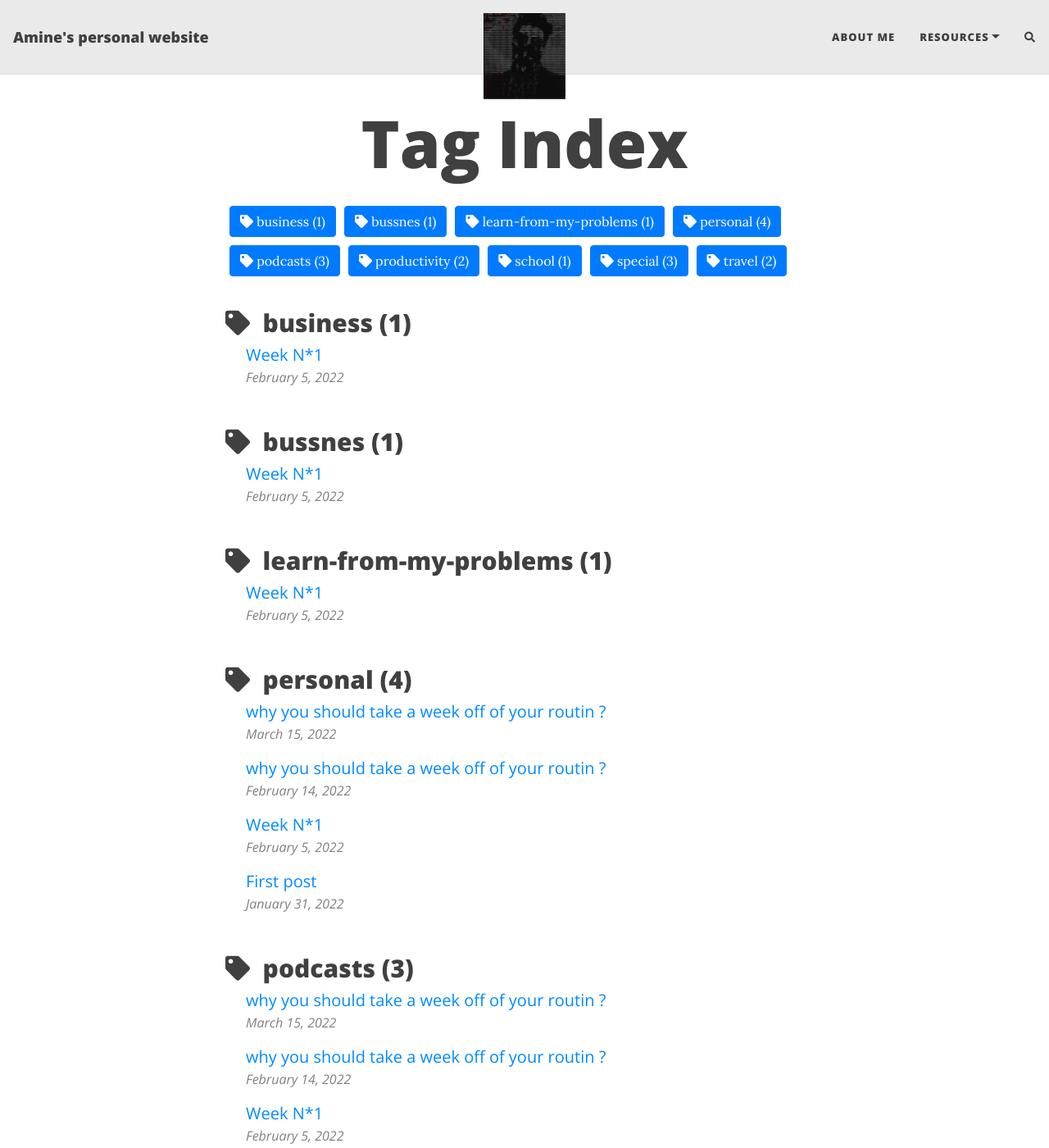
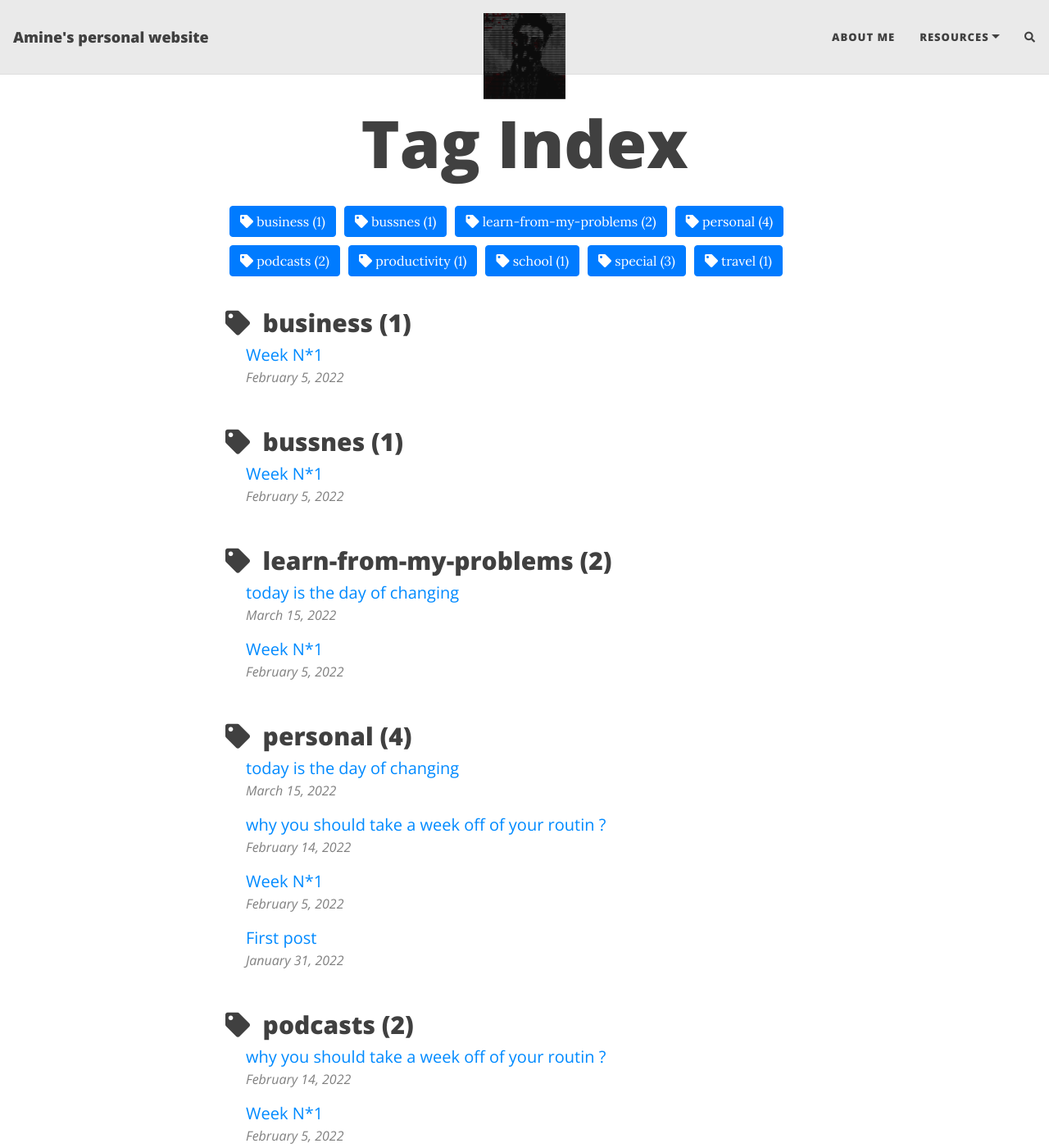
Before and after one commit to Network-Squad/Network-Squad.github.io, a Jekyll site: the page built from tags.html, in a window 1280 px wide and 1400 px high. Shown: the whole window at 82% size. Built offline with Jekyll 4.4.1, drawn with Linux system fonts in a browser that asks for light colours; nearby versions of some CDN libraries; comment, search, counter and statistics services are not loaded; some of the changed lines change nothing that is shown; some of the changed text lies outside the part shown.

Commit message:
time to change blog

```diff
--- a/_posts/2022-03-15-Time-to-change.md
+++ b/_posts/2022-03-15-Time-to-change.md
@@ -1,90 +1,48 @@
 ---
 layout: post
-title: why you should take a week off of your routin ?
-tags: [travel, productivity , personal, podcasts , special]
-thumbnail-img: https://i.postimg.cc/7Ym5t785/Whats-App-Image-2022-02-14-at-18-23-17-6.jpg
-cover-img: "https://i.postimg.cc/y84b5Jmz/Whats-App-Image-2022-02-14-at-18-23-17-2.jpg"
+title: today is the day of changing
+tags: [personal, special, learn-from-my-problems]
+thumbnail-img: https://i.pinimg.com/236x/2d/f0/72/2df072f9db21c4b4a664a2823281018d.jpg
+cover-img: "https://i.pinimg.com/236x/27/e0/bd/27e0bde2c072c33f6ad1af29d0344fb2.jpg"
 ---
 
-<span style="background-color: #C6BF9C;">**why you should take a week off**</span>  ; leave your life behind and travel with familly /friends/ solo to a village/places ;live a simple life for a week ; then come back to ur life and hustle
+Hi friends
+expetion blog
 
-Hi friends,
-
-I hope you had a wonderful weekend. How’s the weather where you are? Unfortunately, over here, it went from warm temperatures to ice cold 🥶
-
-Did you learned somthing last week ? I traveled with ma familly and i was nervous asf ; meeting familly and i dont know how to talk propaly anyway i learned stuff along the way
-
-## Study - School 📚
-How to use anki ? [fich write down the questions and answers in the other side and test ur self over time to memorize them]
-How to enjoy study ? [use colores and techniqs and study group]
-How to stay focused ? [pomodoro]
-How to take care of school materials ? [group to study with and ]
-
-I prepared a map full of topics that i will have at the exam , with some tips , but im still working on it , to eventely start before the end of this month
-
-+ Everyday 2h (using pomodoro techniq) of revising school material of that day
-[the begining always hard ABZ]
-## Lessons from the travel 🗻👏
-![](../assets/img/2022-02-14-why-you-should-take-a-week-off/2022-02-14-why-you-should-take-a-week-off0.png)
-![](../assets/img/2022-02-14-why-you-should-take-a-week-off/2022-02-14-why-you-should-take-a-week-off1.png)
-
-Good view and air ; its kinda cold in there because of the snow in the mountains so wear smth thic
-
-+ Dont eat stuff at "autoroute"
-	- expensive
-	- bad food
-*i got stomatch pain when i arrived :(*
-
-![](../assets/img/2022-02-14-why-you-should-take-a-week-off/2022-02-14-why-you-should-take-a-week-off2.png)
-
-Dinosor :)
-
-![](../assets/img/2022-02-14-why-you-should-take-a-week-off/2022-02-14-why-you-should-take-a-week-off3.png)
-
-me and my brother
-
-![](../assets/img/2022-02-14-why-you-should-take-a-week-off/2022-02-14-why-you-should-take-a-week-off4.png)
-
-look wt i found A FREAKINN OOLD SHOOTGUNN
+im ashamed of my self ; while im sitting here and typing this my foggy thoughts , i made mistakes , i feel like im giving up on my dreams , i just want to have fun doing absolotly nothing to do with my dream ; i want to be confotobale and happy ; but thats wrong ; im really afraid of taking risk and doing stuff ; cuz of that pain after u do shit ton of work and failled that feer of failling makes me delay my dream ; and just live as it is ; watching yt videos waisting shit ton of time ; ican see the vision but i should remmember that the fucking pain is fun ; confotbale its the real pain ; do pain stuff ; keep fucking trying dont ever quite ; enjoy that fucking pain ; cuz someone out there in this world choose the pain over confort and gain adventege over u ; pain not over until u acheive ur dream ; step ABZ ; the goal Z ; the first step A , the second step B <
 
 
-+ <span style="background-color: #C6BF9C;">**My maternal uncle got an interesting collection of old coins and retro stuff**</span>
-![](../assets/img/2022-02-14-why-you-should-take-a-week-off/2022-02-14-why-you-should-take-a-week-off5.png)
-**1980 repvbblica italiana l'100**
-![](../assets/img/2022-02-14-why-you-should-take-a-week-off/2022-02-14-why-you-should-take-a-week-off6.png)
-**HEHEHE**
+im capable of runing a great bussnes from now ; but fear paralyze me
+my fucking emotions are problem
 
-![](../assets/img/2022-02-14-why-you-should-take-a-week-off/2022-02-14-why-you-should-take-a-week-off7.png)
-**old money**
+i shall use the weekends as adventage ; insted of resting
 
-![](../assets/img/2022-02-14-why-you-should-take-a-week-off/2022-02-14-why-you-should-take-a-week-off8.png)
+it doesnt mater wt happen to me today but I CAN ACHEIVE MY DREAM .
 
 
-he got awesome cool stuff 😎
 
-## Entertaiment -cars 🚗
-✨✨✨
-![](https://pbs.twimg.com/media/FLkCbVPXMAknE0B?format=jpg&name=large)
-✨✨✨
-![](https://pbs.twimg.com/media/FLkCbVNXoAQEFEd?format=jpg&name=large)
-✨✨✨
-![](https://i.pinimg.com/564x/e3/62/34/e36234d88821886d7d4ae6f56e782a8f.jpg)
-✨✨✨
+dreams without goals are just dreams
 
-## Podcasts
-nextt week >...
-## gym ?
-nextt week >...
-## ✍️ Quote of the week
 
-⚡ "People who avoid failure, also avoid success" *[![Twitter URL](https://img.shields.io/twitter/url/https/twitter.com/bukotsunikki.svg?style=social&label=Follow%20%40bukotsunikki)](https://twitter.com/Thebeast_ufc)* ⚡ <br>
-**note 🔍**:
+prepare for the examen
+keep failing and trying
 
-should we add a news letter ? IT news maybe
+### Conclusion (should be updated)
+
+This is really sad and disapointed , at the end we re all gonna die but wt did u acheive , did i pray to god ; did i acheive my dream ? ; where dfaq am i going
+
+### Resources
+
+https://youtu.be/g-jwWYX7Jlo
+
+https://youtu.be/26U_seo0a1g
+
+https://youtu.be/tbnzAVRZ9Xc
+
+
 <p align="center">
-    <img src="https://media.giphy.com/media/WUXTyq8A1C7OebUXOv/giphy.gif">
+    <img src="https://media.giphy.com/media/3oz8xD8KOjTwxGG1q0/giphy.gif">
 </p>
-
 
 <p align="center">
     <a href="https://thefamasgame.medium.com/">
```
